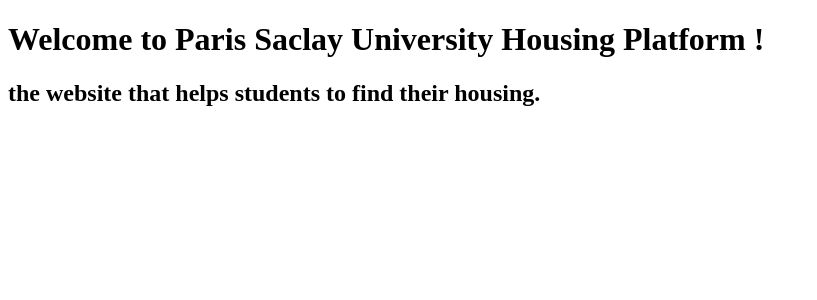
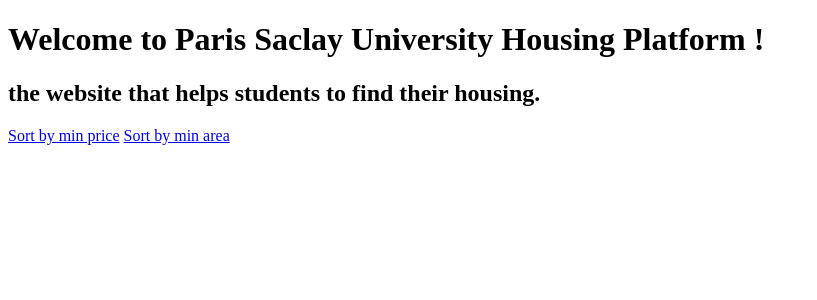
Before and after one commit to CentraleSupelec/casa, a Symfony app: template templates/home/index.html.twig in a window 1280 px wide. Shown: the part 72-372 px from the top of the page, without its empty margins (0-817 px from the left). Run offline with Twig, Linux system fonts and the light colour scheme; the template is opened without the code that fills it, so the values that code supplies are empty; some libraries are stand-ins or nearby versions.

Commit message:
Merge branch 'add-pagination' into 'main'
Add pagination to homepage , sort by price, area

See merge request upslogement/psuh-app!11

GitOrigin-RevId: b21b320d6594dc4aaab137082cc6c569b60a6cae

```diff
--- a/composer.json
+++ b/composer.json
@@ -11,6 +11,7 @@
         "doctrine/doctrine-bundle": "^2.5",
         "doctrine/doctrine-migrations-bundle": "^3.2",
         "doctrine/orm": "^2.11",
+        "knplabs/knp-paginator-bundle": "^5.8",
         "league/flysystem-aws-s3-v3": "^3.0",
         "league/flysystem-bundle": "^2.2",
         "phpdocumentor/reflection-docblock": "^5.3",
--- a/config/bundles.php
+++ b/config/bundles.php
@@ -25,4 +25,5 @@ return [
     Vich\UploaderBundle\VichUploaderBundle::class => ['all' => true],
     League\FlysystemBundle\FlysystemBundle::class => ['all' => true],
     DAMA\DoctrineTestBundle\DAMADoctrineTestBundle::class => ['test' => true],
+    Knp\Bundle\PaginatorBundle\KnpPaginatorBundle::class => ['all' => true],
 ];
--- a/src/Repository/HousingRepository.php
+++ b/src/Repository/HousingRepository.php
@@ -4,6 +4,7 @@ namespace App\Repository;
 
 use App\Entity\Housing;
 use Doctrine\Bundle\DoctrineBundle\Repository\ServiceEntityRepository;
+use Doctrine\ORM\QueryBuilder;
 use Doctrine\Persistence\ManagerRegistry;
 
 /**
@@ -18,4 +19,9 @@ class HousingRepository extends ServiceEntityRepository
     {
         parent::__construct($registry, Housing::class);
     }
+
+    public function qbFindAll(): QueryBuilder
+    {
+        return $this->createQueryBuilder('h');
+    }
 }
--- a/templates/home/index.html.twig
+++ b/templates/home/index.html.twig
@@ -16,8 +16,27 @@
     </div>
     {% import '/home/housingcard.html.twig' as HousingCard %}
     <main class="container">
-        {% for housing in housings %}
+        <div class="d-flex justify-content-end">
+            {{
+                knp_pagination_sortable(
+                    pagination,
+                    'home.sort.price'|trans,
+                    'h.rentMin'
+                )
+            }}
+            {{
+                knp_pagination_sortable(
+                    pagination,
+                    'home.sort.area'|trans,
+                    'h.areaMin'
+                )
+            }}
+        </div>
+        {% for housing in pagination %}
             {{ HousingCard.displayCard(housing, imageBaseUrl) }}
         {% endfor %}
+        <div class="navigation">
+            {{ knp_pagination_render(pagination) }}
+        </div>
     </main>
 {% endblock %}
--- a/translations/messages.en.yaml
+++ b/translations/messages.en.yaml
@@ -25,3 +25,6 @@ home:
     welcome:
         title: Welcome to Paris Saclay University Housing Platform !
         subtitle: the website that helps students to find their housing.
+    sort:
+        price: Sort by min price
+        area: Sort by min area
--- a/translations/messages.fr.yaml
+++ b/translations/messages.fr.yaml
@@ -25,3 +25,6 @@ home:
     welcome:
         title: Bienvenue sur la plateforme de logement de l'Université Paris Saclay!
         subtitle: La plateforme qui permet aux étudiants de l'université Paris-Saclay de trouver leur logement.
+    sort:
+        price: Trier par prix mini
+        area: Trier par surface mini
```
Also changed, not shown: src/Controller/HomeController.php (+17 -3 lines), 3 other files.
